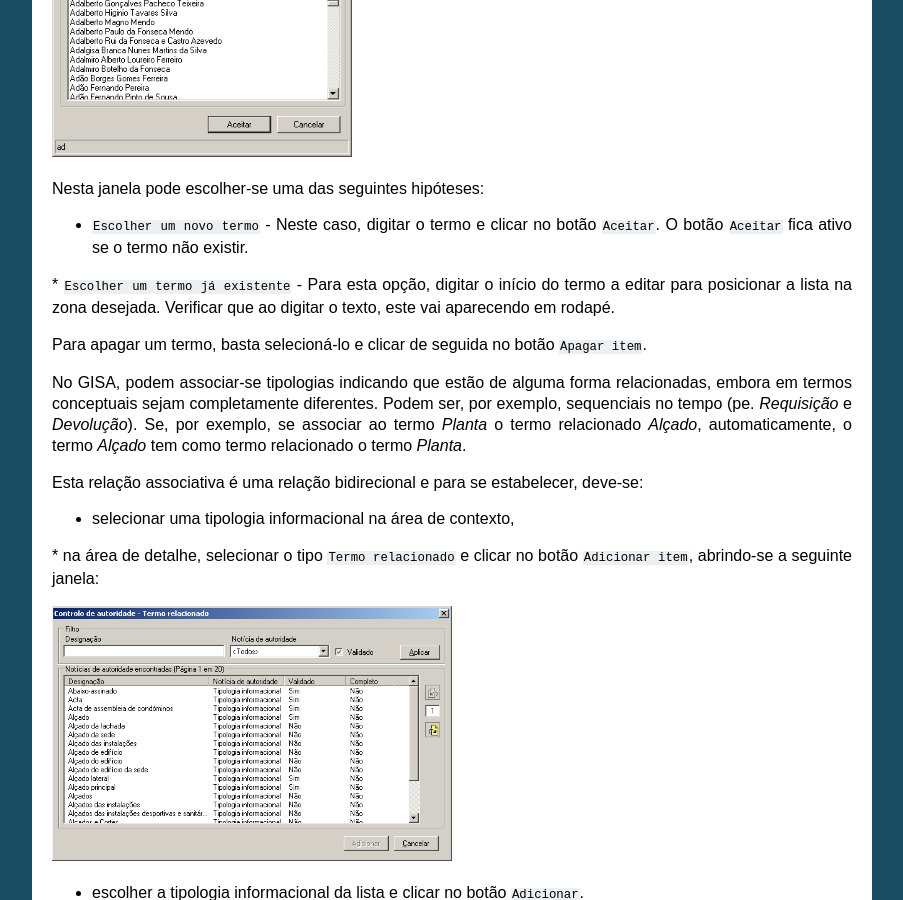
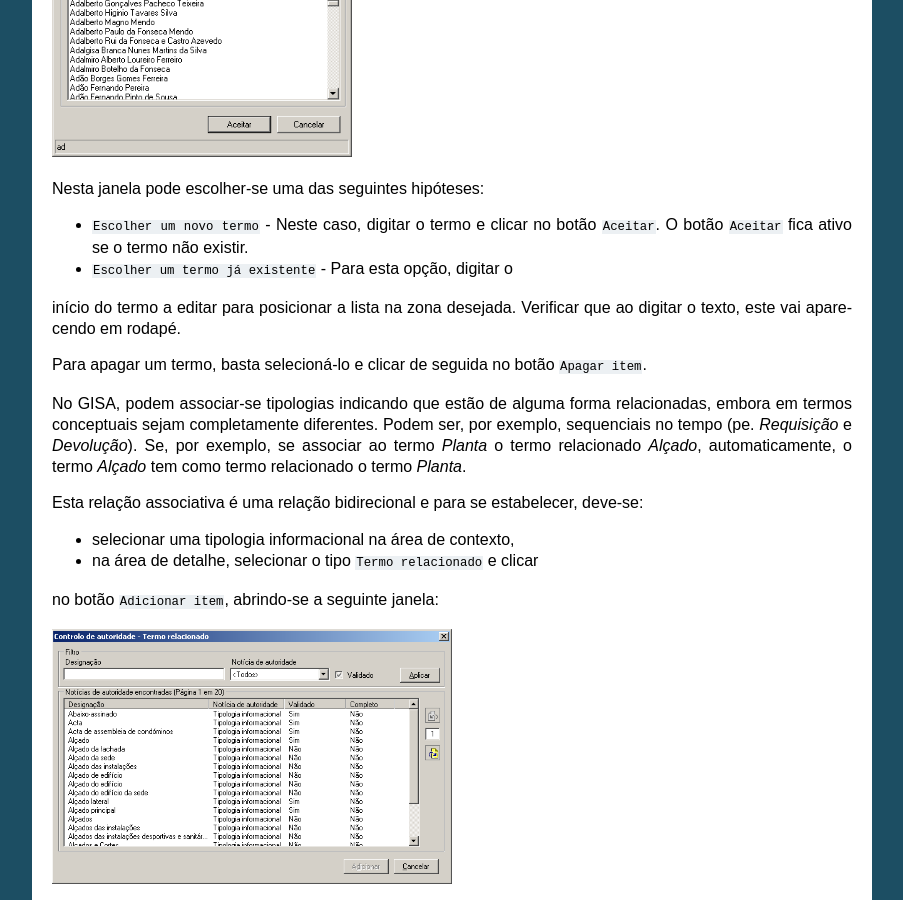
Before and after one commit to ParadigmaXis/gisa, a Sphinx documentation site: the page built from docs/tipologia_informacional.rst, in a window 1280 px wide and 900 px high, scrolled down 5382 px. Shown: the whole window, without its empty margins (198-1101 px from the left). Built offline with Sphinx 7.4.7, drawn with Linux system fonts in a browser that asks for light colours; pages that are not in the unit, such as notebooks, are missing from menus; some of the changed text lies outside the part shown.

Commit message:
Syntax corrections

```diff
--- a/docs/tipologia_informacional.rst
+++ b/docs/tipologia_informacional.rst
@@ -131,8 +131,7 @@ campos:
 -  ``Designação`` - os termos que aparecem na lista, na sua forma
    autorizada ou não, devem obedecer à expressão introduzida neste
    campo.
-
-\* ``Notícia de autoridade`` - Este campo não é usado pois a lista de
+-  ``Notícia de autoridade`` - Este campo não é usado pois a lista de
 registos já está a ser filtrada por registos do tipo *Tipologia
 informacional*.
 
@@ -207,7 +206,7 @@ Nesta janela pode escolher-se uma das seguintes hipóteses:
    botão ``Aceitar``. O botão ``Aceitar`` fica ativo se o termo não
    existir.
 
-\* ``Escolher um termo já existente`` - Para esta opção, digitar o
+-  ``Escolher um termo já existente`` - Para esta opção, digitar o
 início do termo a editar para posicionar a lista na zona desejada.
 Verificar que ao digitar o texto, este vai aparecendo em rodapé.
 
@@ -226,7 +225,7 @@ estabelecer, deve-se:
 
 -  selecionar uma tipologia informacional na área de contexto,
 
-\* na área de detalhe, selecionar o tipo ``Termo relacionado`` e clicar
+-  na área de detalhe, selecionar o tipo ``Termo relacionado`` e clicar
 no botão ``Adicionar item``, abrindo-se a seguinte janela:
 
 |image10|
```
